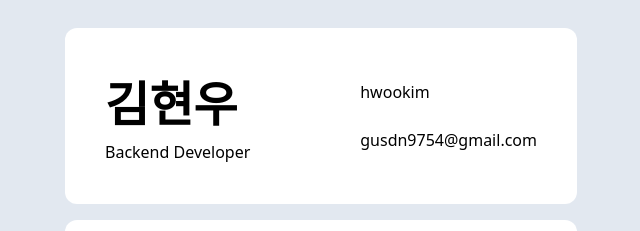
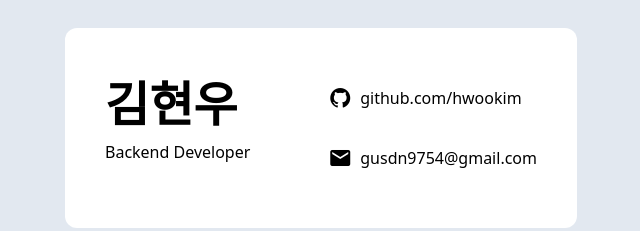
Before and after one commit to hwookim/portfolio, a Vue app: page / in a window 1280 px wide. Shown: the top 231 px of the page, without its empty margins (319-959 px from the left). Built offline with nearby package versions, Linux system fonts and the light colour scheme.

Commit message:
feat: 아이콘 적용

```diff
--- a/public/index.html
+++ b/public/index.html
@@ -5,6 +5,10 @@
     <meta http-equiv="X-UA-Compatible" content="IE=edge" />
     <meta name="viewport" content="width=device-width,initial-scale=1.0" />
     <title><%= htmlWebpackPlugin.options.title %></title>
+    <link
+      rel="stylesheet"
+      href="https://cdn.jsdelivr.net/npm/@mdi/font@latest/css/materialdesignicons.min.css"
+    />
   </head>
   <body>
     <div id="app"></div>
--- a/src/App.vue
+++ b/src/App.vue
@@ -9,10 +9,22 @@
           </div>
           <div>
             <div class="py-3">
-              <a href="https://github.com/hwookim" target="_blank"> hwookim </a>
+              <a
+                href="https://github.com/hwookim"
+                target="_blank"
+                class="flex items-center"
+              >
+                <i class="mdi mdi-github text-2xl mr-2" />
+                github.com/hwookim
+              </a>
             </div>
             <div class="py-3">
-              <a href="mailto:gusdn9754@gmail.com" target="_blank">
+              <a
+                href="mailto:gusdn9754@gmail.com"
+                target="_blank"
+                class="flex items-center"
+              >
+                <i class="mdi mdi-email text-2xl mr-2" />
                 gusdn9754@gmail.com
               </a>
             </div>
```
